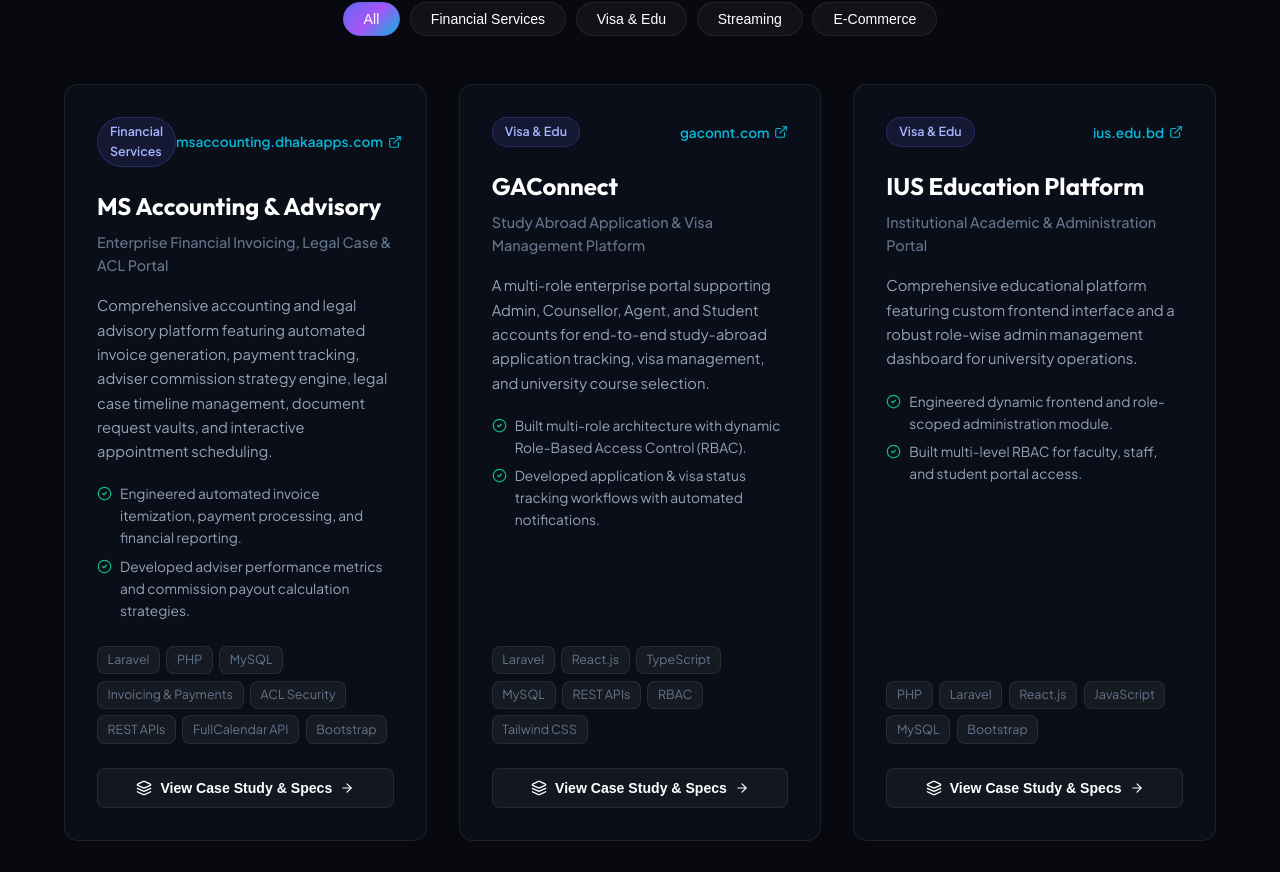
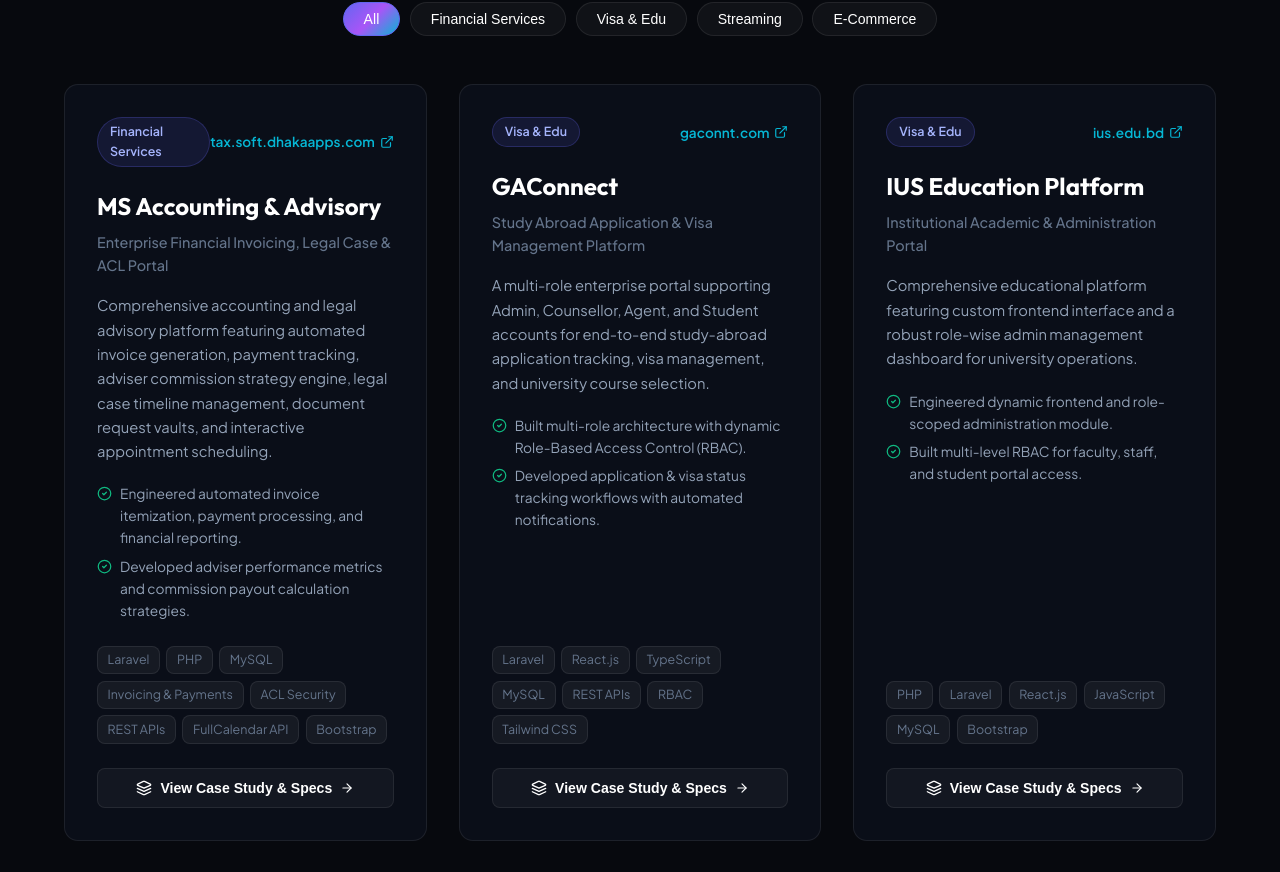
Before and after one commit to masud29/portfolio, a React (Vite) app: page / in a window 1280 px wide. Shown: the part 3031-3903 px from the top of the page. Built offline with nearby package versions, Linux system fonts and the light colour scheme.

Commit message:
Update MS Accounting live URL to tax.soft.dhakaapps.com

```diff
--- a/src/data/portfolioData.ts
+++ b/src/data/portfolioData.ts
@@ -59,8 +59,8 @@
     id: 'ms-accounting',
     title: 'MS Accounting & Advisory',
     subtitle: 'Enterprise Financial Invoicing, Legal Case & ACL Portal',
-    domain: 'msaccounting.dhakaapps.com',
-    liveUrl: 'https://gac.dhakaapps.com',
+    domain: 'tax.soft.dhakaapps.com',
+    liveUrl: 'https://tax.soft.dhakaapps.com/',
     category: 'Financial Services',
     featured: true,
     role: 'Full Stack Laravel Developer',
```
Also changed, not shown: 1 other file (tests, documents, lock files or other folders).
